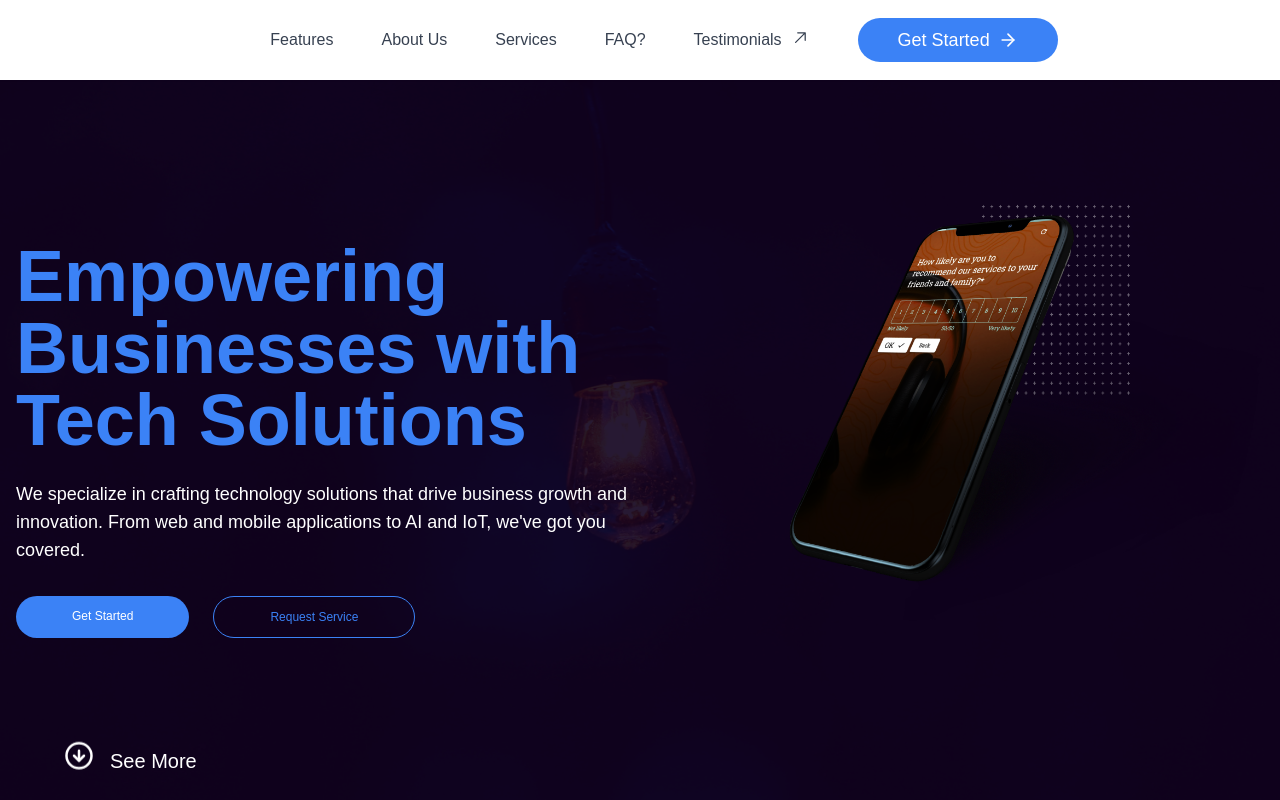
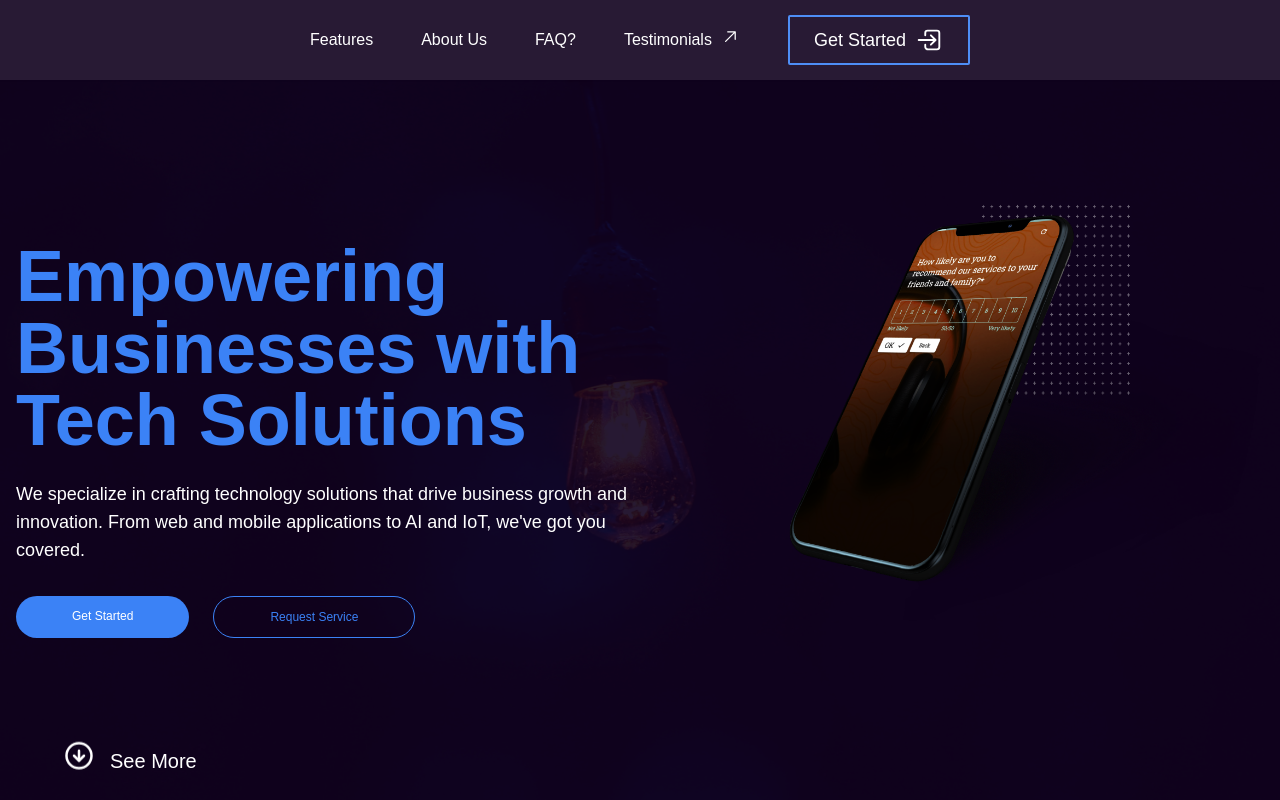
Before and after one commit to Erickadikah/tech, a Next.js app: page / in a window 1280 px wide. Shown: the top 800 px of the page. Built offline with nearby package versions, Linux system fonts and the light colour scheme.

Commit message:
restyle components

```diff
--- a/src/components/hero.jsx
+++ b/src/components/hero.jsx
@@ -1,11 +1,11 @@
 /* eslint-disable react/no-unescaped-entities */
 import React, { useState } from "react";
-import Image from "next/image";
+import Image from "next/image"; // Importing Next.js Image component for optimized image rendering
 import Partners from "./partners";
 import SoftwareRequestForm from "./SoftwareRequestForm";
-import { IoCloseCircle } from "react-icons/io5";
-import { Link as ScrollLink } from "react-scroll";
-import { LuArrowDownCircle } from "react-icons/lu";
+import { IoCloseCircle } from "react-icons/io5"; // Importing close icon from react-icons/io5
+import { Link as ScrollLink } from "react-scroll"; // Importing ScrollLink component from react-scroll
+import { LuArrowDownCircle } from "react-icons/lu"; // Importing down arrow icon from react-icons/lu
 
 const Hero = () => {
   const [showForm, setShowForm] = useState(false);
@@ -18,12 +18,12 @@ const Hero = () => {
     <div
       className="lg:h-[95vh] h-[85vh] sm:h-[40vh] relative"
       id="hero"
-      style={{ backgroundImage: 'url("/images/ideas.jpg")' ,
-      objectFit: 'cover',
-      backgroundSize: 'cover',
-      backgroundPosition: 'center',
-      backgroundRepeat: 'no-repeat',
-
+      style={{
+        backgroundImage: 'url("/images/ideas.jpg")', // Background image URL
+        objectFit: 'cover', // Ensure the image covers the container
+        backgroundSize: 'cover', // Make sure the background image covers the entire container
+        backgroundPosition: 'center', // Center the background image
+        backgroundRepeat: 'no-repeat', // Don't repeat the background image
       }}
     >
       <div className="absolute inset-0 bg-[#11021F] opacity-90"></div>
@@ -58,20 +58,22 @@ const Hero = () => {
             </div>
             <div className="md:w-1/2 overflow-hidden ">
               <Image
-                src="/images/tech.png"
+                src="/images/tech.png" // Image source URL
                 alt="hero-image"
                 className=" md:block object-cover object-center"
-                width={1000}
-                height={200}
+                width={1000} // Image width
+                height={200} // Image height
               />
             </div>
           </div>
         </div>
       </div>
+      {/* Display the software request form when showForm is true */}
       {showForm && (
         <div className="fixed top-0 left-0 w-full h-full bg-black bg-opacity-75 z-20 flex items-center justify-center">
           <div className="relative z-30">
             <SoftwareRequestForm />
+            {/* Close button for the form */}
             <button
               onClick={toggleForm}
               className="absolute top-4 right-4 text-white hover:text-gray-300 mb-12"
@@ -81,6 +83,7 @@ const Hero = () => {
           </div>
         </div>
       )}
+      {/* Scroll to the "features" section */}
       <ScrollLink
         to="features"
         spy={true}
--- a/src/components/navbar.jsx
+++ b/src/components/navbar.jsx
@@ -1,23 +1,18 @@
-import React, { useState } from "react";
-// import Link from "next/link";
+import React, { useState, useEffect } from "react";
 import { Link as ScrollLink } from "react-scroll";
 import { HiMenu, HiX } from "react-icons/hi";
 import { RiArrowDropDownLine } from "react-icons/ri";
-import Image from "next/image";
 import { GoArrowUpRight } from "react-icons/go";
+import { IoLogInOutline } from "react-icons/io5";
 import Link from "next/link";
-import { LuArrowRight } from "react-icons/lu";
-
 
 const LandingNavBar = () => {
   const [mobileMenuOpen, setMobileMenuOpen] = useState(false);
+  const [scrollNav, setScrollNav] = useState(false);
   const [aboutDropdownOpen, setAboutDropdownOpen] = useState(false);
   const [expertiseDropdownOpen, setExpertiseDropdownOpen] = useState(false);
   const [publicationDropdownOpen, setPublicationDropdownOpen] = useState(false);
 
-  const toggleMobileMenu = () => {
-    setMobileMenuOpen(!mobileMenuOpen);
-  };
 
   const toggleAboutDropdown = () => {
     setAboutDropdownOpen(!aboutDropdownOpen);
@@ -40,18 +35,38 @@ const LandingNavBar = () => {
     }
   };
 
+  const handleScroll = () => {
+    if (window.scrollY > 0) {
+      setScrollNav(true);
+    } else {
+      setScrollNav(false);
+    }
+  };
+
+  useEffect(() => {
+    window.addEventListener("scroll", handleScroll);
+
+    return () => {
+      window.removeEventListener("scroll", handleScroll);
+    };
+  }, []);
+
+  const toggleMobileMenu = () => {
+    setMobileMenuOpen(!mobileMenuOpen);
+  };
+
+
+
   return (
-    <nav className="backdrop-blur-lg bg-white/30 w-full md:h-20 flex items-center justify-between px-8 md:px-14 sticky top-0 shadow-sm z-10">
+    <nav className={`${scrollNav ? 'backdrop-blur-xl text-white bg-white/30' : 'text-white bg-[#11021F] opacity-90'} w-full md:h-20 flex items-center justify-between px-8 md:px-14 sticky top-0 shadow-sm z-10`}>
       {/* Desktop Navigation (Centered) */}
       <ul className="hidden md:flex justify-center items-center gap-8 space-x-4 flex-grow">
-        <div className="flex items-center text-lg font-extrabold">
-  </div>
         <li>
           <ScrollLink
             to="features"
-            className="text-base text-gray-700 hover:underline"
             smooth={true}
             duration={300}
+            className={`first-line:text-base cursor-pointer ${scrollNav ? 'text-black' : 'text-white'}`}
           >
             Features
           </ScrollLink>
@@ -59,31 +74,29 @@ const LandingNavBar = () => {
         <li>
           <ScrollLink
             to="hero"
-            className="text-base text-gray-700 hover:underline"
             smooth={true}
             duration={500}
+            className={`first-line:text-base cursor-pointer ${scrollNav ? 'text-black' : 'text-white'}`}
           >
             About Us
           </ScrollLink>
         </li>
-        <li>
+        {/*<li>
           <ScrollLink
-            to="features"
-            className="text-base text-gray-700 hover:underline"
+            to="services"
             smooth={true}
             duration={500}
-            id="Services"
+            className={`first-line:text-base cursor-pointer ${scrollNav ? 'text-black' : 'text-white'}`}
           >
             Services
           </ScrollLink>
-        </li>
+  </li>*/}
         <li>
           <ScrollLink
             to="faq"
-            className="text-base text-gray-700 hover:underline"
             smooth={true}
             duration={500}
-            id="FAQ"
+            className={`first-line:text-base cursor-pointer ${scrollNav ? 'text-black' : 'text-white'}`}
           >
             FAQ?
           </ScrollLink>
@@ -91,25 +104,25 @@ const LandingNavBar = () => {
         <li>
           <ScrollLink
             to="testimonials"
-            className="text-base text-gray-700 hover:underline flex"
             smooth={true}
             duration={500}
+            className={`first-line:text-base flex cursor-pointer ${scrollNav ? 'text-black' : 'text-white'}`}
             id="Testimonials"
           >
-           Testimonials
+            Testimonials
             <GoArrowUpRight size={20} className="ml-2" />
           </ScrollLink>
         </li>
         <a
-        target="_blank"
-        rel="noreferrer"
-        href="#"
+          target="_blank"
+          rel="noreferrer"
+          href="#"
         >
           <button
-            className="px-10 bg-blue-500 py-2 text-base lg:text-lg xl:text-lg text-white border-r:bg-gradient-to-b from-gray-800 to-gray-900 hover:bg-yellow-600 focus:outline-none rounded-full focus:bg-yellow-600 transform hover:scale-105 transition-transform flex items-center"
+            className={`first-line:text-base ${scrollNav ? 'text-black' : 'text-white'} px-6 border-2 border-blue-500 py-2 text-base lg:text-md xl:text-lg border-r:bg-gradient-to-b from-gray-800 to-gray-900 hover:bg-blue-500 focus:outline-none rounded-sm focus:bg-yellow-600 transform hover:scale-100 transition-transform flex items-center`}
           >
             Get Started
-            <LuArrowRight size={20} className="ml-2" />
+            <IoLogInOutline size={30} className="ml-2" />
           </button>
         </a>
       </ul>
@@ -127,13 +140,13 @@ const LandingNavBar = () => {
 
       {/* Mobile Menu */}
       {mobileMenuOpen && (
-        <div class="md:hidden fixed inset-0 flex flex-col p-8 bg-[#F3F5F8] w-full">
+        <div className="md:hidden fixed inset-0 flex flex-col p-8 bg-[#F3F5F8] w-full">
           {/* ... mobile navigation links ... */}
           <ul className="space-y-5 backdrop-blur-2xl bg-white/30 w-full">
             <li className="border-b">
-              <Link href="/" onClick={toggleMobileMenu}>
+              <a href="/" onClick={toggleMobileMenu}>
                 Home
-              </Link>
+              </a>
             </li>
             <li className="relative z-30 border-b w-full">
               <div
@@ -148,33 +161,12 @@ const LandingNavBar = () => {
                   }}
                 />
               </div>
-              {aboutDropdownOpen && (
-                <ul className="absolute top-full left-0 bg-white shadow-md p-2 rounded-sm w-96 gap-8 h-62">
-                  {/* Dropdown content */}
-                  <li>
-                    <Link
-                      id="about"
-                      href="/about"
-                      className="block border-b py-2 px-4 text-gray-800 hover:text-orange-500 transition duration-300"
-                    >
-                      Who We Are
-                    </Link>
-                  </li>
-                  <li>
-                    <Link
-                      href="/team"
-                      className="block py-2  border-b px-4 text-gray-800 hover:text-orange-500 transition duration-300"
-                    >
-                      Our Team
-                    </Link>
-                  </li>
-                </ul>
-              )}
+              {/* Dropdown content */}
             </li>
             <li className="border-b w-full">
-              <Link href="/Our-lawyer" onClick={toggleMobileMenu} className="mb-4">
+              <a href="/Our-lawyer" onClick={toggleMobileMenu} className="mb-4">
                 Our Lawyers
-              </Link>
+              </a>
             </li>
             <li className="relative z-20 border-b w-full">
               <div
@@ -189,27 +181,7 @@ const LandingNavBar = () => {
                   }}
                 />
               </div>
-              {expertiseDropdownOpen && (
-                <ul className="absolute top-full left-0 bg-white shadow-md p-2 rounded-sm w-96 gap-8 h-62">
-                  <li>
-                    <Link
-                      href="/practice-areas"
-                      id="practice-areas"
-                      className="block border-b py-2 px-4 text-gray-800 hover:text-orange-500 transition duration-300"
-                    >
-                      Practise Area
-                    </Link>
-                  </li>
-                  <li>
-                    <Link
-                      href="/sector"
-                      className="block border-b py-2 px-4 text-gray-800 hover:text-orange-500 transition duration-300"
-                    >
-                      Sectors
-                    </Link>
-                  </li>
-                </ul>
-              )}
+              {/* Dropdown content */}
             </li>
             <li className="border-b w-full">
               <Link href="/contact">
@@ -224,7 +196,6 @@ const LandingNavBar = () => {
                 </button>
               </Link>
             </li>
-
           </ul>
           <div className="flex items-center">
             <button
--- a/src/components/section1.jsx
+++ b/src/components/section1.jsx
@@ -54,7 +54,6 @@ const Section1 = () => {
           </div>
           <div className="bg-gray-800 rounded-lg p-6 flex flex-col items-center">
             <div className="mb-6">
-
               <Image
                 src="/images/16.svg"
                 alt=""
```
Lines whose indentation alone changed are shown as unchanged.
